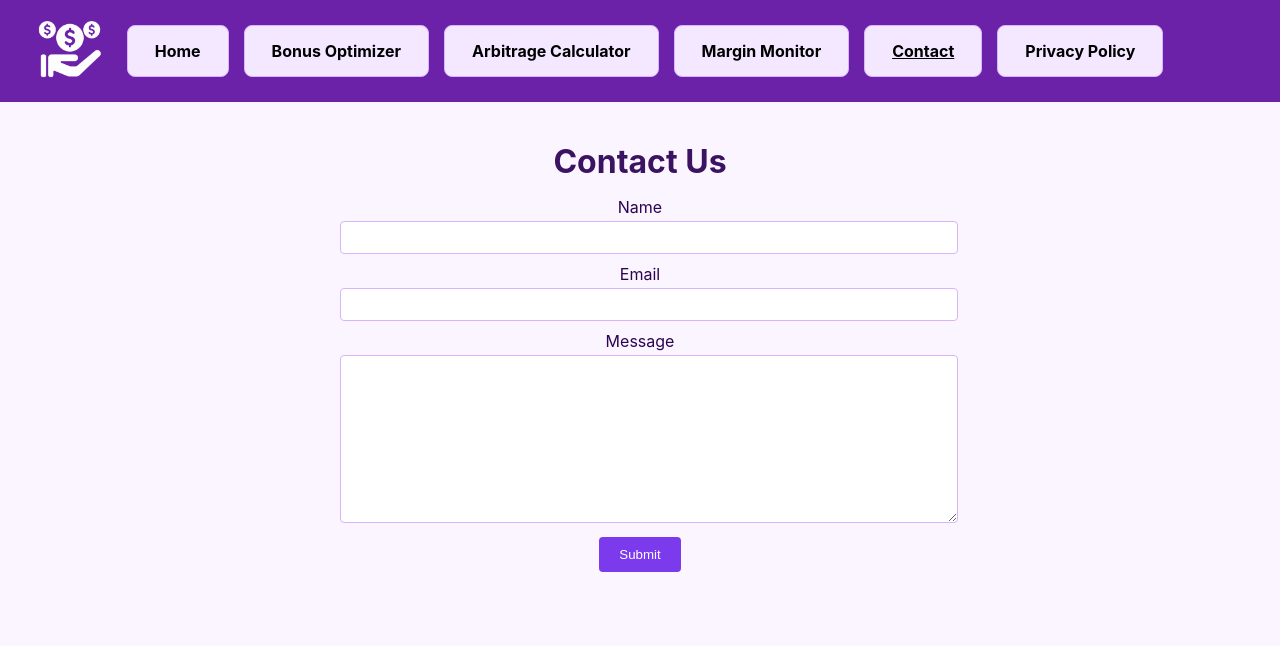
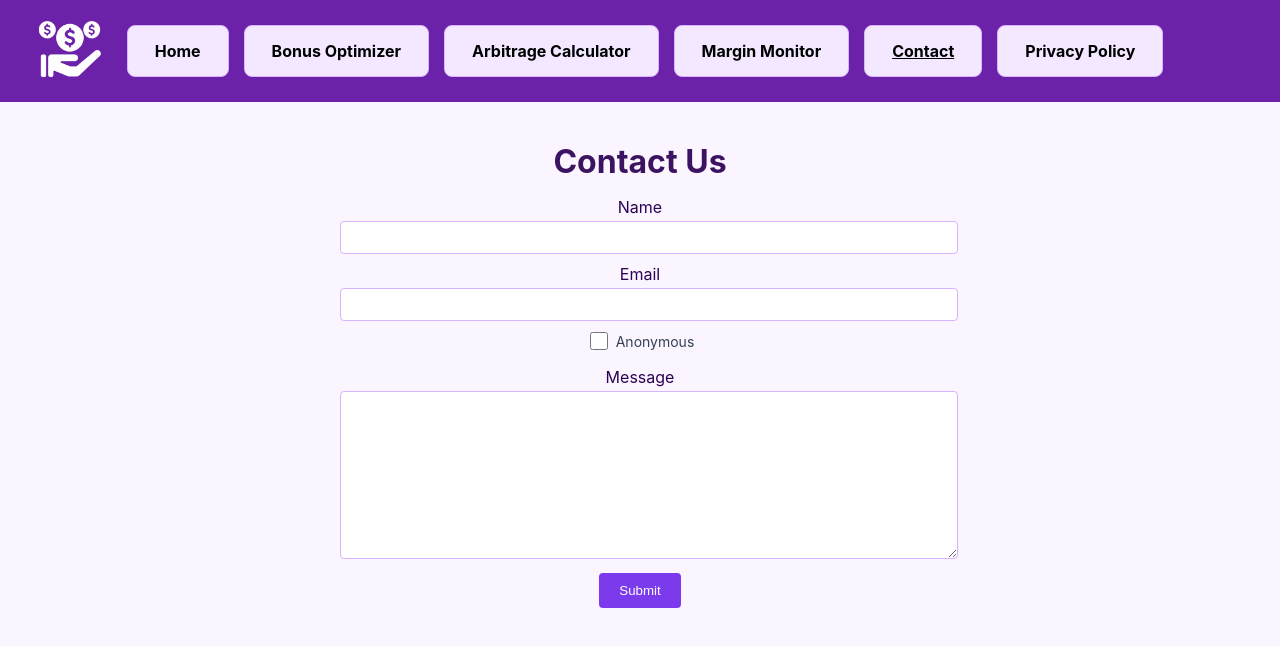
Before and after one commit to hubertik1/arbitragenius-site, a React (Create React App) app: page /contact in a window 1280 px wide. Shown: the top 646 px of the page. Built offline with nearby package versions, Linux system fonts and the light colour scheme; no server answers; the HTML template or start-up script is replaced by a standard one.

Commit message:
add email sending with emailJS

```diff
--- a/package.json
+++ b/package.json
@@ -12,6 +12,7 @@
     "react-dom": "^19.1.0",
     "react-router-dom": "^6.23.0",
     "react-scripts": "5.0.1",
+    "react-toastify": "^11.0.5",
     "web-vitals": "^2.1.4"
   },
   "scripts": {
--- a/src/components/Screenshot.module.css
+++ b/src/components/Screenshot.module.css
@@ -1,5 +1,5 @@
 .screenshot {
-  max-width: 65%;
+  max-width: 60%;
   border-radius: 1rem;
   box-shadow: none;
   border: none;
--- a/src/pages/Contact.js
+++ b/src/pages/Contact.js
@@ -1,27 +1,61 @@
-import React, { useState } from 'react';
+import React, { useState, useRef, useEffect } from 'react';
 import emailjs from 'emailjs-com';
+import { ToastContainer, toast } from 'react-toastify';
+import 'react-toastify/dist/ReactToastify.css';
 import styles from './Contact.module.css';
 
+const Contact = () => {
+  const formRef = useRef();
+  const [isSubmitted, setIsSubmitted] = useState(false);
+  const [isSending, setIsSending] = useState(false);
+  const [isAnonymous, setIsAnonymous] = useState(false);
+  const [emailValue, setEmailValue] = useState('');
 
-const Contact = () => {
-  const [form, setForm] = useState({ name: '', email: '', message: '' });
-  const [isSubmitted, setIsSubmitted] = useState(false);
+  useEffect(() => {
+    emailjs.init(process.env.REACT_APP_EMAILJS_USER_ID);
+  }, []);
 
-  const handleChange = (e) => {
-    setForm({ ...form, [e.target.name]: e.target.value });
+  const handleAnonymousChange = (e) => {
+    const anon = e.target.checked;
+    setIsAnonymous(anon);
+    setEmailValue(anon ? 'Anonymous' : '');
+  };
+
+  const handleEmailChange = (e) => {
+    setEmailValue(e.target.value);
   };
 
   const handleSubmit = (e) => {
     e.preventDefault();
+    setIsSending(true);
+    const toastId = toast.loading('Sending message...');
+
     emailjs
-      .send('YOUR_SERVICE_ID', 'YOUR_TEMPLATE_ID', form, 'YOUR_USER_ID')
+      .sendForm(
+        process.env.REACT_APP_EMAILJS_SERVICE_ID,
+        process.env.REACT_APP_EMAILJS_TEMPLATE_ID,
+        formRef.current,
+        process.env.REACT_APP_EMAILJS_USER_ID
+      )
       .then(
-        (result) => {
-          console.log(result.text);
+        () => {
+          toast.update(toastId, {
+            render: 'Message sent successfully!',
+            type: 'success',
+            isLoading: false,
+            autoClose: 3000
+          });
           setIsSubmitted(true);
         },
         (error) => {
-          console.error(error.text);
+          toast.update(toastId, {
+            render: 'Error sending message. Please try again.',
+            type: 'error',
+            isLoading: false,
+            autoClose: 5000
+          });
+          console.error('EmailJS error:', error.text);
+          setIsSending(false);
         }
       );
   };
@@ -29,23 +63,62 @@ const Contact = () => {
   return (
     <div className={styles.container}>
       <h1>Contact Us</h1>
+      <ToastContainer position="top-right" />
+
       {isSubmitted ? (
-        <p>Thanks for your message!</p>
+        <p className={styles.thanks}>Thanks for your message!</p>
       ) : (
-        <form onSubmit={handleSubmit}>
-          <div>
-            <label>Name</label>
-            <input name="name" value={form.name} onChange={handleChange} />
+        <form ref={formRef} onSubmit={handleSubmit} className={styles.form}>
+          <div className={styles.field}>
+            <label htmlFor="name">Name</label>
+            <input
+              id="name"
+              name="user_name"
+              required
+              disabled={isSending}
+            />
           </div>
-          <div>
-            <label>Email</label>
-            <input name="email" value={form.email} onChange={handleChange} />
+
+          <div className={styles.field}>
+            <label htmlFor="email">Email</label>
+            <input
+              id="email"
+              name="user_email"
+              type="email"
+              required
+              disabled={isSending || isAnonymous}
+              value={emailValue}
+              onChange={handleEmailChange}
+            />
+            <label className={styles.checkboxLabel}>
+              <input
+                type="checkbox"
+                checked={isAnonymous}
+                onChange={handleAnonymousChange}
+                disabled={isSending}
+              />
+              Anonymous
+            </label>
           </div>
-          <div>
-            <label>Message</label>
-            <textarea name="message" value={form.message} onChange={handleChange} />
+
+          <div className={styles.field}>
+            <label htmlFor="message">Message</label>
+            <textarea
+              id="message"
+              name="message"
+              rows="5"
+              required
+              disabled={isSending}
+            />
           </div>
-          <button type="submit">Submit</button>
+
+          <button
+            type="submit"
+            className={styles.button}
+            disabled={isSending}
+          >
+            {isSending ? 'Sending…' : 'Submit'}
+          </button>
         </form>
       )}
     </div>
--- a/src/pages/Contact.module.css
+++ b/src/pages/Contact.module.css
@@ -37,3 +37,20 @@ button {
 button:hover {
   background-color: #6b21a8;
 }
+
+/* New styles for anonymous checkbox */
+.checkboxLabel {
+  display: inline-flex;
+  align-items: center;
+  margin-top: 8px;
+  cursor: pointer;
+  font-size: 14px;
+  color: #334155;
+}
+
+.checkboxLabel input[type="checkbox"] {
+  margin-right: 8px;
+  width: 18px;
+  height: 18px;
+  accent-color: #7c3aed;
+}
```
Also changed, not shown: 2 other files (tests, documents, lock files or other folders).
